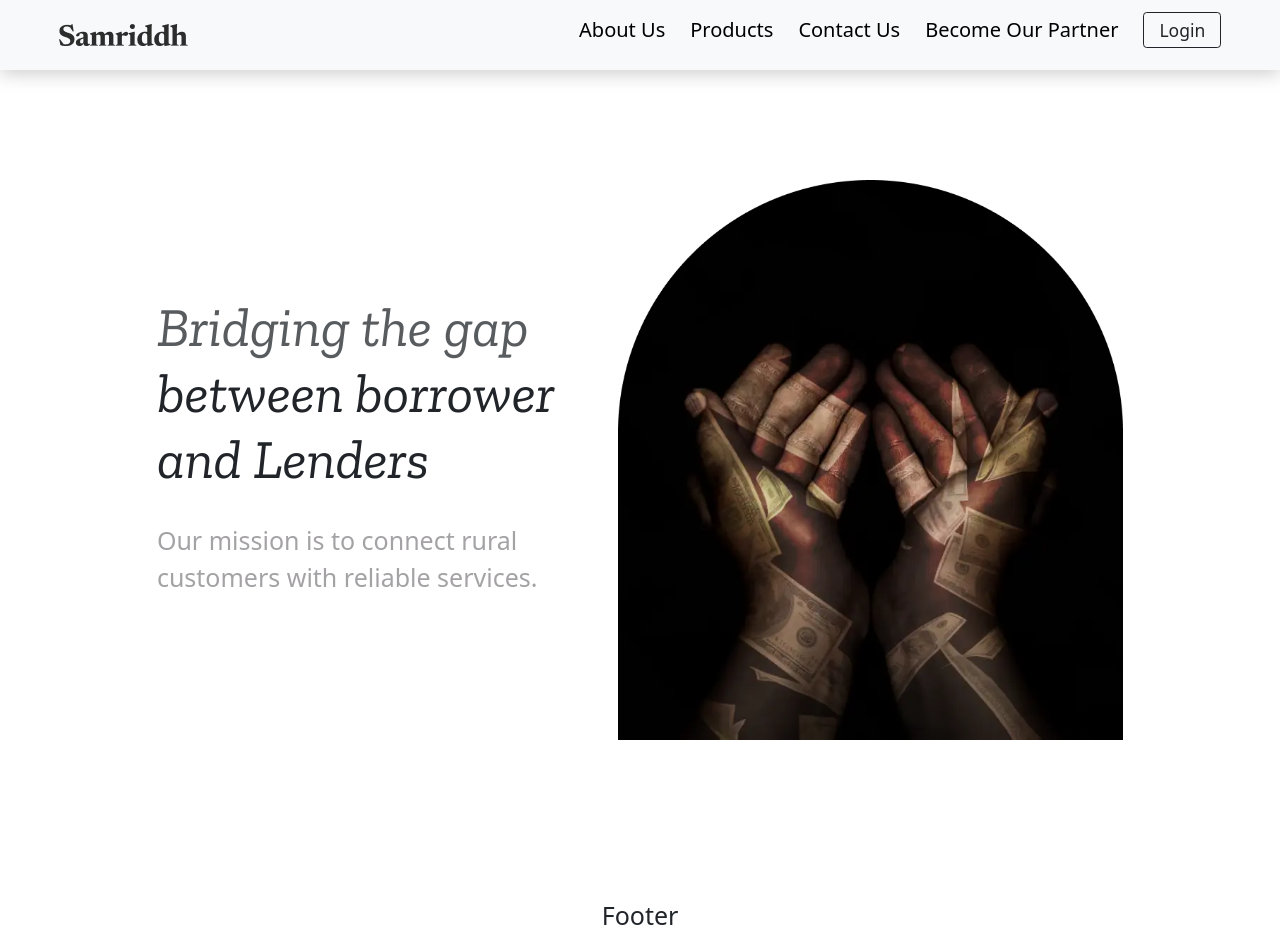
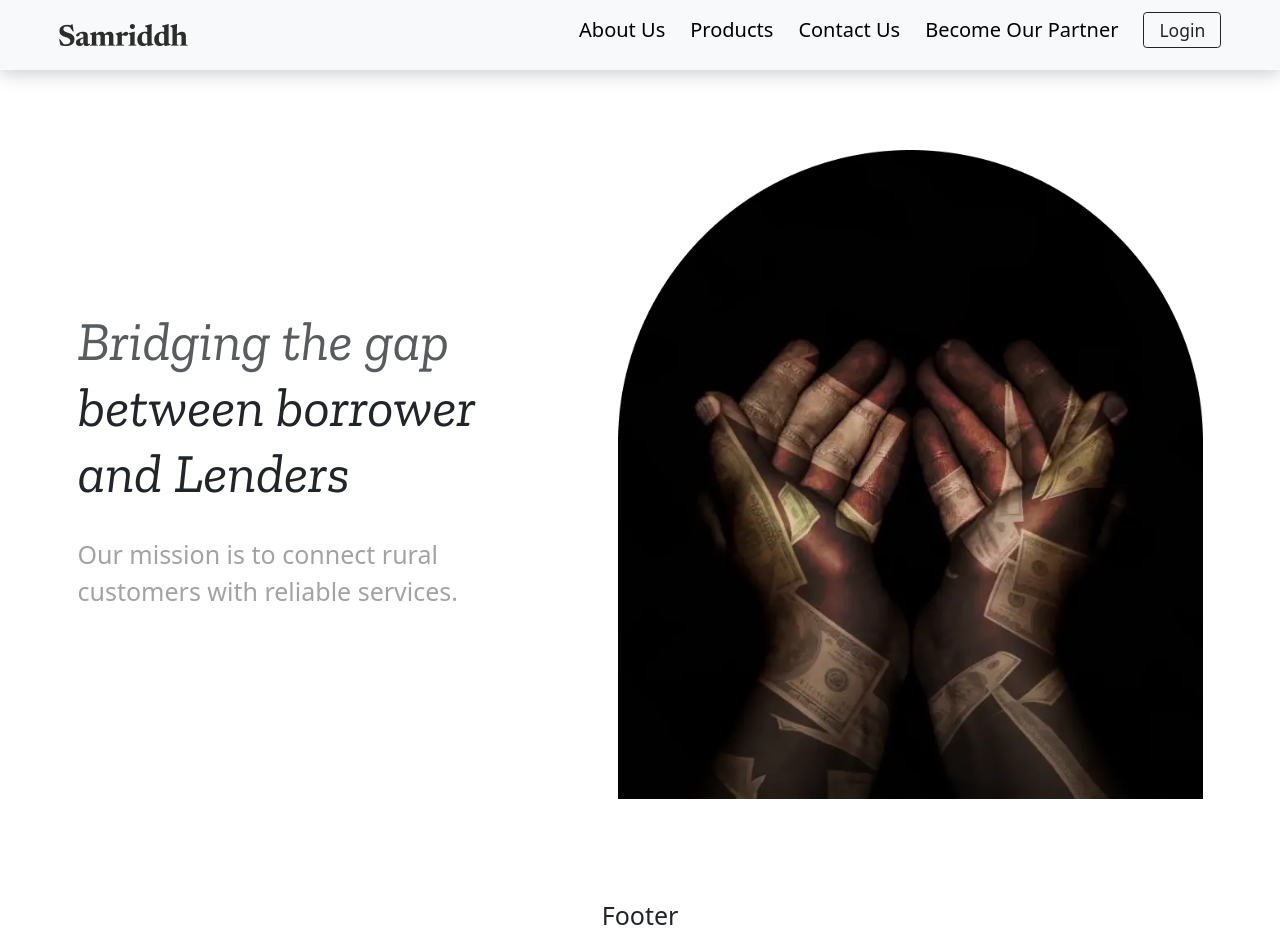
Before and after one commit to mohitanand744/Samriddh_React, a React (Vite) app: page / in a window 1280 px wide. Built offline with nearby package versions, Linux system fonts and the light colour scheme.

Commit message:
Solved some

```diff
--- a/src/Pages/Home.jsx
+++ b/src/Pages/Home.jsx
@@ -4,8 +4,8 @@ const Home = () => {
   return (
     <div className="Home">
       <section className="container-fluid mt-15 section_1">
-        <div className="container d-flex align-items-center justify-content-center p-5">
-          <div className="row align-items-center justify-content-center gap-2">
+        <div className="container">
+          <div className="row align-items-center justify-content-xl-between justify-content-lg-center justify-content-center gap-2">
             <div className="col-xl-5  col-lg-8 col-md-12 text-lg-start text-center ">
               <h1 className="title-font fs-55">
                 <span className="text-body-secondary">Bridging the gap</span>{" "}
@@ -17,7 +17,7 @@ const Home = () => {
               </p>
             </div>
             <div className="image_Container col-xl-7 col-lg-6 col-md-12">
-              <img src="public/Home_img_1.webp" />
+              <img src="./Home_img_1.webp" />
             </div>
           </div>
         </div>
--- a/src/css/index.css
+++ b/src/css/index.css
@@ -77,7 +77,7 @@ li {
   height: 90vh;
 
   & .image_Container {
-    width: 52rem;
+    width: 60rem;
 
     & img {
       width: 100%;
```
